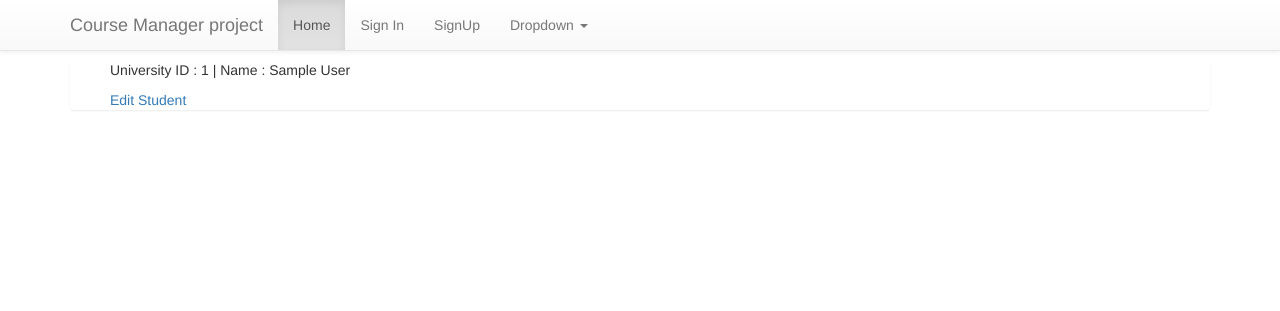
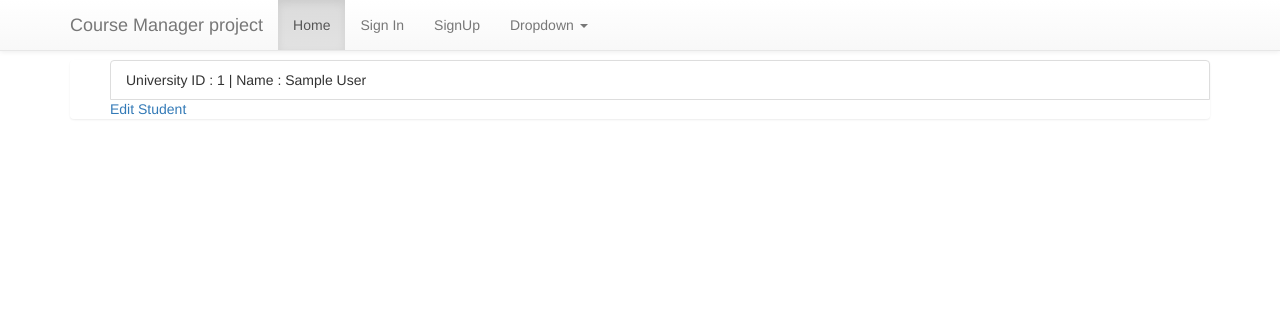
Before and after one commit to almarzouq/course_mgt_sys, a Django app: page /students/list/ in a window 1280 px wide. Shown: the top 311 px of the page. Run offline with Django 3.2, Linux system fonts and the light colour scheme; tables that the repository leaves empty hold one stand-in row (values such as "Sample post"); some libraries are stand-ins or nearby versions.

Commit message:
improved

```diff
--- a/students/templates/student_list.html
+++ b/students/templates/student_list.html
@@ -1,8 +1,8 @@
 {%extends "base.html"%} {% block content %} <div class="list-group">{% for s in students %}
 
 <ul>
-<li>
-  <p> University ID : {{s.university_id}} | Name : {{s.name}} </p>
+<li class="list-group-item" >
+  <p class="list-group-item-text"> University ID : {{s.university_id}} | Name : {{s.name}} </p>
 </li>
 <li><a  href="{% url 'student_edit' s.pk %}"> Edit Student </a></li>
 </ul>
```
